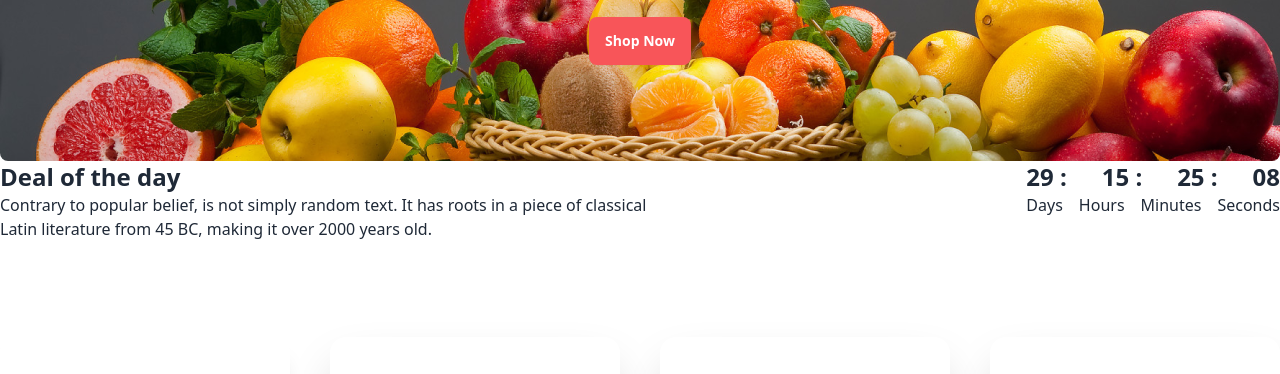
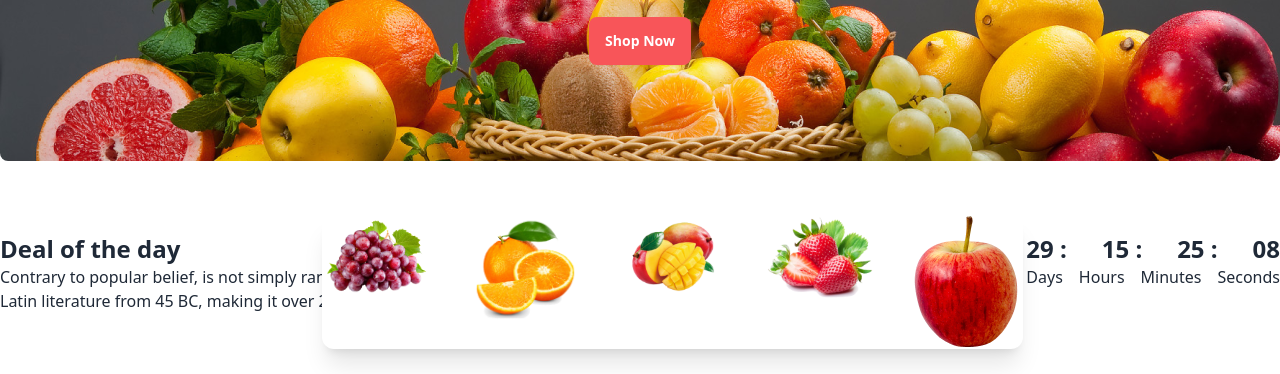
Before and after one commit to mohiuddinahmed121/fruit-brust-website, a plain HTML site: page index.html in a window 1280 px wide. Shown: the part 379-753 px from the top of the page. Drawn offline with nearby package versions, Linux system fonts and the light colour scheme; grey boxes are pictures that could not be loaded.

Commit message:
style updated

```diff
--- a/index.html
+++ b/index.html
@@ -79,7 +79,7 @@
             </div>
         </nav>
         <!-- slider or carousel -->
-        <div class="carousel w-full">
+        <div class="carousel w-full relative">
             <div id="slide1" class="carousel-item  relative w-full">
                 <div
                     class="bg-no-repeat text-center text-white bg-[url('images/banner1.png')] w-full gap-20 p-4 lg:p-24 rounded-lg">
@@ -137,9 +137,19 @@
                 </div>
             </div>
         </div>
+        <section class="absolute right-6 bottom-8 mb-10">
+            <div
+                class="grid gap-10 grid-cols-1 md:grid-cols-2 lg:grid-cols-5 bg-white border-solid border-2 border-[white] shadow-xl rounded-xl w-3/4">
+                <img src="images/fruit1.png" alt="">
+                <img src="images/fruit2.png" alt="">
+                <img src="images/fruit3.png" alt="">
+                <img src="images/fruit4.png" alt="">
+                <img src="images/fruit6.png" alt="">
+            </div>
+        </section>
     </header>
-    <main class="container mx-auto">
-        <section class="my-27 flex justify-between">
+    <main class="container mx-auto ">
+        <section class="my-27 mt-8 pt-10 flex justify-between">
             <div>
                 <h1 class="text-2xl font-bold">Deal of the day</h1>
                 <p>Contrary to popular belief, is not simply random text. It has roots in a piece of classical <br>
```
